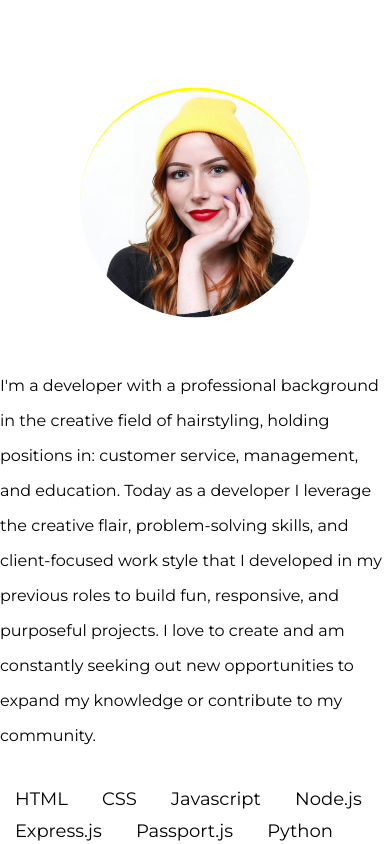
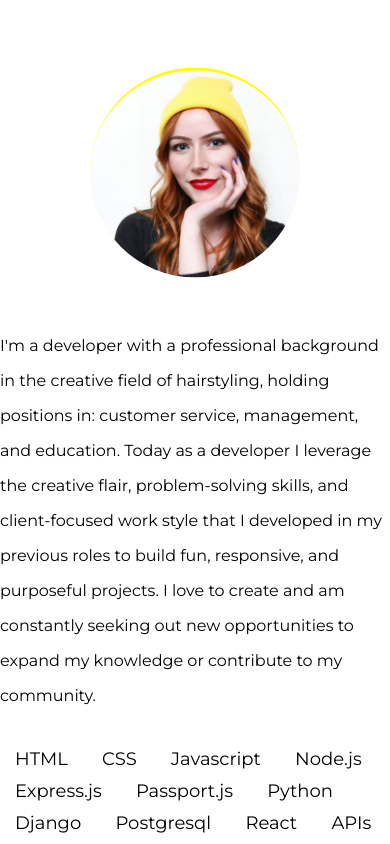
Before and after one commit to nicwithdev/new-portfolio, a plain HTML site: page index.html in a window 390 px wide. Shown: the part 4880-5724 px from the top of the page. Drawn offline with nearby package versions, Linux system fonts and the light colour scheme; a script that the page names is missing.

Commit message:
Update media.css

```diff
--- a/media.css
+++ b/media.css
@@ -117,9 +117,12 @@
     margin: 0px 15px;
   }
   #about {
-    margin-top: 170px;
+    margin-top: 140px;
   }
-
+  .left img {
+    height: 210px;
+    width: 210px;
+  }
   #about h2 {
     display: none;
   }
```
